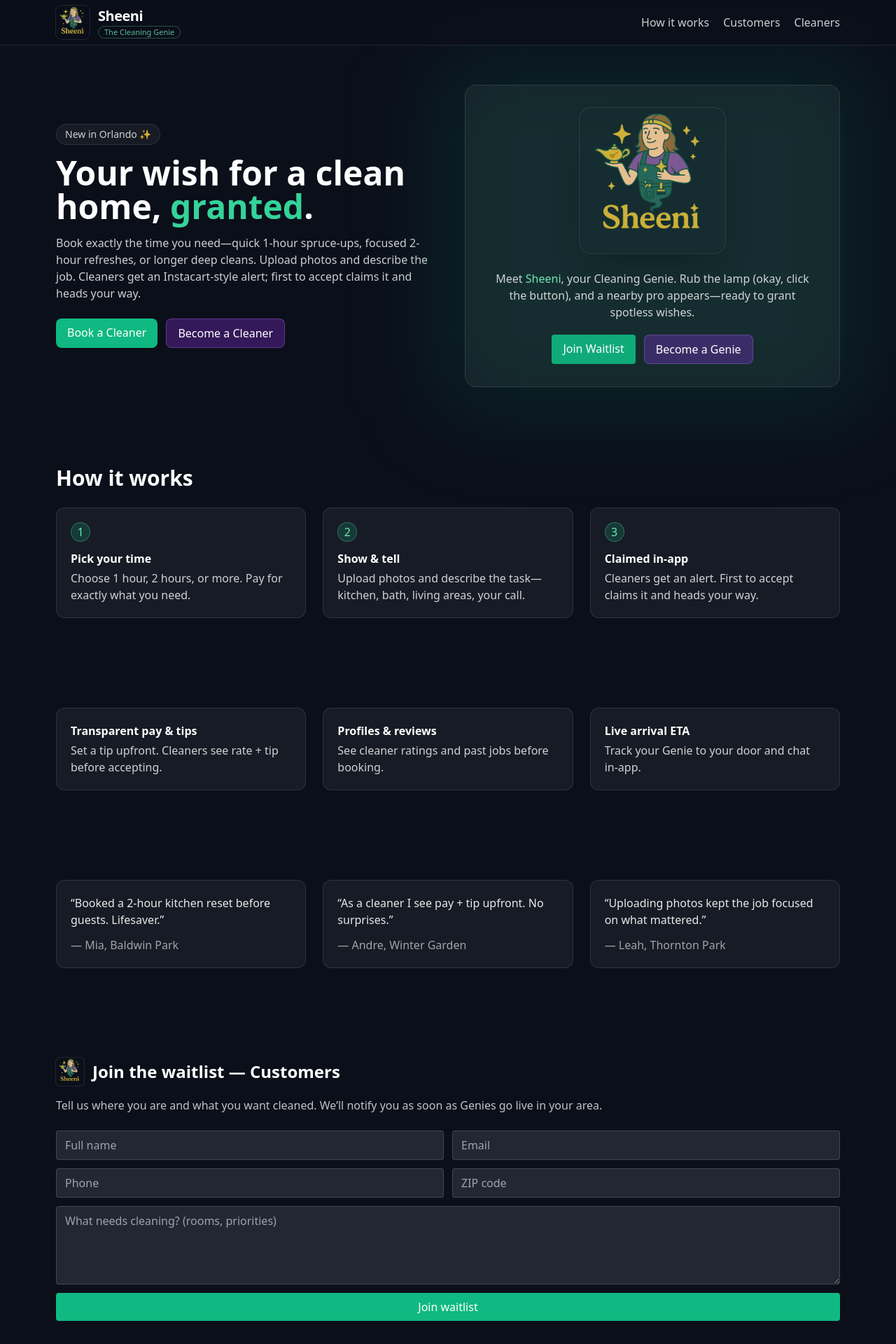
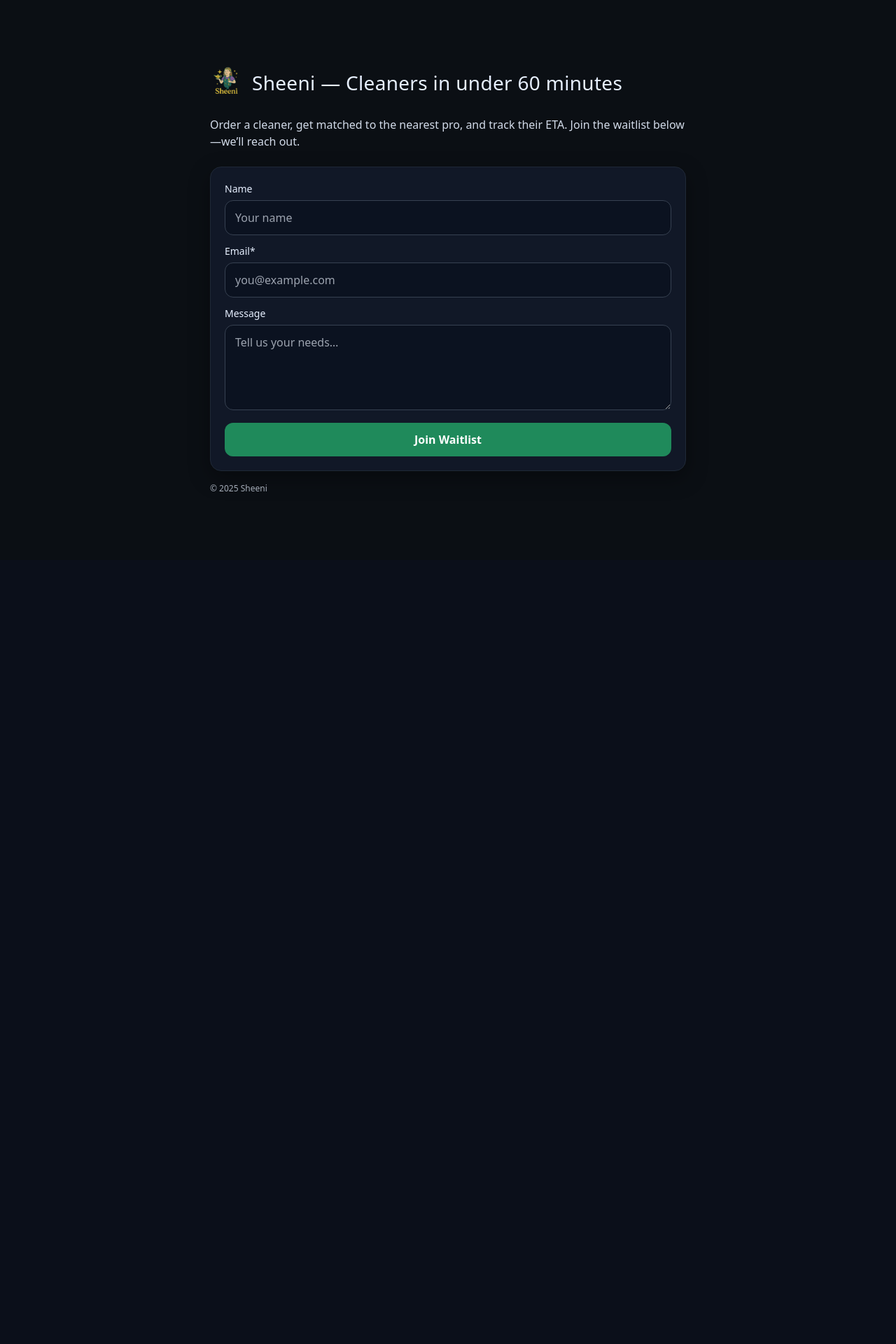
Before and after one commit to kurtmodrow/sheen-landing, a Next.js app: page / in a window 1280 px wide. Shown: the top 1920 px of the page at 70% size. After the commit the page ends 800 px from the top, so only its background shows below. Built offline with nearby package versions, Linux system fonts and the light colour scheme.

Commit message:
Update page.js

```diff
--- a/app/page.js
+++ b/app/page.js
@@ -1,306 +1,128 @@
 'use client';
 import { useState } from 'react';
 
-// ====== BRAND ======
-const LOGO_URL = '/logo.png'; // ensure /public/logo.png exists
+const LOGO_URL = '/logo.png'; // put your logo file at /public/logo.png
 
 export default function Page() {
+  const [form, setForm] = useState({ name: '', email: '', message: '' });
+  const [status, setStatus] = useState('idle'); // idle | loading | ok | error
+  const [error, setError] = useState('');
+
+  async function onSubmit(e) {
+    e.preventDefault();
+    setStatus('loading');
+    setError('');
+
+    try {
+      const res = await fetch('/api/lead', {
+        method: 'POST',
+        headers: { 'content-type': 'application/json' },
+        body: JSON.stringify(form),
+      });
+      const json = await res.json();
+      if (!res.ok) {
+        setStatus('error');
+        setError(json?.error ?? 'Failed to submit. Try again.');
+        return;
+        }
+      setStatus('ok');
+      setForm({ name: '', email: '', message: '' });
+    } catch (err) {
+      setStatus('error');
+      setError(err?.message ?? 'Network error.');
+    }
+  }
+
   return (
-    <main className="min-h-screen">
-      <Header/>
-      <Hero/>
-      <How/>
-      <Features/>
-      <Reviews/>
-      <CustomerSignup/>
-      <CleanerSignup/>
-      <Footer/>
+    <main style={{ minHeight: '100dvh', display: 'grid', placeItems: 'center', padding: 24, background: '#0b0f14', color: '#e7f0ff' }}>
+      <div style={{ width: '100%', maxWidth: 680 }}>
+        <header style={{ display: 'flex', alignItems: 'center', gap: 12, marginBottom: 24 }}>
+          <img src={LOGO_URL} alt="Sheeni" width={48} height={48} style={{ borderRadius: 12 }} />
+          <h1 style={{ margin: 0, fontSize: 28, letterSpacing: 0.3 }}>Sheeni — Cleaners in under 60 minutes</h1>
+        </header>
+
+        <p style={{ opacity: 0.9, marginBottom: 24 }}>
+          Order a cleaner, get matched to the nearest pro, and track their ETA. Join the waitlist below—we’ll reach out.
+        </p>
+
+        <form onSubmit={onSubmit} style={{
+          display: 'grid', gap: 12, background: '#111827', padding: 20, borderRadius: 16,
+          boxShadow: '0 10px 30px rgba(0,0,0,0.35)', border: '1px solid #1f2937'
+        }}>
+          <div>
+            <label style={{ display: 'block', fontSize: 14, marginBottom: 6 }}>Name</label>
+            <input
+              value={form.name}
+              onChange={(e) => setForm(f => ({ ...f, name: e.target.value }))}
+              placeholder="Your name"
+              style={inputStyle}
+            />
+          </div>
+
+          <div>
+            <label style={{ display: 'block', fontSize: 14, marginBottom: 6 }}>Email*</label>
+            <input
+              type="email"
+              required
+              value={form.email}
+              onChange={(e) => setForm(f => ({ ...f, email: e.target.value }))}
+              placeholder="you@example.com"
+              style={inputStyle}
+            />
+          </div>
+
+          <div>
+            <label style={{ display: 'block', fontSize: 14, marginBottom: 6 }}>Message</label>
+            <textarea
+              rows={4}
+              value={form.message}
+              onChange={(e) => setForm(f => ({ ...f, message: e.target.value }))}
+              placeholder="Tell us your needs…"
+              style={{ ...inputStyle, resize: 'vertical' }}
+            />
+          </div>
+
+          <button
+            disabled={status === 'loading'}
+            style={{
+              padding: '12px 16px',
+              borderRadius: 12,
+              background: status === 'loading' ? '#374151' : '#1f8a5b',
+              color: 'white',
+              border: 'none',
+              fontWeight: 600,
+              cursor: status === 'loading' ? 'not-allowed' : 'pointer'
+            }}
+          >
+            {status === 'loading' ? 'Sending…' : 'Join Waitlist'}
+          </button>
+
+          {status === 'ok' && (
+            <div style={{ padding: 12, borderRadius: 12, background: '#062e1f', border: '1px solid #14532d' }}>
+              Thanks! We’ll be in touch.
+            </div>
+          )}
+          {status === 'error' && (
+            <div style={{ padding: 12, borderRadius: 12, background: '#2b1111', border: '1px solid #7f1d1d' }}>
+              {error}
+            </div>
+          )}
+        </form>
+
+        <footer style={{ marginTop: 16, fontSize: 12, opacity: 0.7 }}>
+          © {new Date().getFullYear()} Sheeni
+        </footer>
+      </div>
     </main>
   );
 }
 
-function Header(){
-  return (
-    <header className="sticky top-0 z-50 backdrop-blur bg-night/70 border-b border-white/10">
-      <div className="mx-auto max-w-6xl px-4 h-16 flex items-center justify-between">
-        <a href="#" className="flex items-center gap-3">
-          <img src={LOGO_URL} className="h-12 w-12 rounded-lg shadow ring-1 ring-white/10" alt="Sheeni logo"/>
-          <div className="flex flex-col leading-tight">
-            <span className="font-semibold text-xl tracking-tight">Sheeni</span>
-            <span className="text-emerald-300/80 text-[11px] border border-emerald-300/30 rounded-full px-2 py-[1px] w-fit">
-              The Cleaning Genie
-            </span>
-          </div>
-        </a>
-        <nav className="hidden md:flex gap-5 text-white/80">
-          <a href="#how" className="hover:text-white">How it works</a>
-          <a href="#signup-customers" className="hover:text-white">Customers</a>
-          <a href="#signup-cleaners" className="hover:text-white">Cleaners</a>
-        </nav>
-      </div>
-    </header>
-  );
-}
-
-function Hero(){
-  return (
-    <section className="mx-auto max-w-6xl px-4 pt-14 pb-12 grid md:grid-cols-2 gap-12 items-center">
-      <div>
-        <div className="inline-flex items-center gap-2 rounded-full border border-white/10 bg-white/5 px-3 py-1 text-sm text-white/80">
-          New in Orlando ✨
-        </div>
-        <h1 className="mt-4 text-4xl md:text-5xl font-bold leading-tight">
-          Your wish for a clean home, <span className="text-emerald-400">granted</span>.
-        </h1>
-        <p className="mt-4 text-white/80">
-          Book exactly the time you need—quick 1-hour spruce-ups, focused 2-hour refreshes,
-          or longer deep cleans. Upload photos and describe the job. Cleaners get an Instacart-style alert;
-          first to accept claims it and heads your way.
-        </p>
-        <div className="mt-6 flex flex-wrap gap-3">
-          <a href="#signup-customers" className="bg-emerald-500 hover:bg-emerald-400 px-4 py-2 rounded-lg font-medium">Book a Cleaner</a>
-          <a href="#signup-cleaners" className="bg-purple-600/30 border border-purple-400/30 hover:bg-purple-600/40 px-4 py-2 rounded-lg font-medium">Become a Cleaner</a>
-        </div>
-      </div>
-
-      {/* BIG mascot showcase */}
-      <div className="relative">
-        <div className="absolute -inset-10 bg-emerald-600/15 blur-3xl rounded-3xl"></div>
-        <div className="relative rounded-2xl border border-white/10 bg-white/5 p-8 flex flex-col items-center">
-          <img
-            src={LOGO_URL}
-            alt="Sheeni mascot"
-            className="h-40 w-40 md:h-52 md:w-52 rounded-2xl shadow-2xl ring-1 ring-white/10"
-          />
-          <p className="mt-6 text-white/80 text-center max-w-md">
-            Meet <span className="text-emerald-300">Sheeni</span>, your Cleaning Genie. Rub the lamp (okay, click the button),
-            and a nearby pro appears—ready to grant spotless wishes.
-          </p>
-          <div className="mt-5 flex gap-3">
-            <a href="#signup-customers" className="px-4 py-2 bg-emerald-500/90 rounded">Join Waitlist</a>
-            <a href="#signup-cleaners" className="bg-purple-600/30 border border-purple-400/30 hover:bg-purple-600/40 px-4 py-2 rounded-lg font-medium">Become a Genie</a>
-          </div>
-        </div>
-      </div>
-    </section>
-  );
-}
-
-function How(){
-  return (
-    <section id="how" className="mx-auto max-w-6xl px-4 py-16">
-      <h2 className="text-3xl font-semibold">How it works</h2>
-      <div className="grid md:grid-cols-3 gap-6 mt-6">
-        <Step n={1} title="Pick your time" text="Choose 1 hour, 2 hours, or more. Pay for exactly what you need."/>
-        <Step n={2} title="Show & tell" text="Upload photos and describe the task—kitchen, bath, living areas, your call."/>
-        <Step n={3} title="Claimed in-app" text="Cleaners get an alert. First to accept claims it and heads your way."/>
-      </div>
-    </section>
-  );
-}
-
-function Step({n,title,text}){
-  return (
-    <div className="rounded-xl border border-white/10 bg-white/5 p-5">
-      <div className="inline-flex h-7 w-7 items-center justify-center rounded-full bg-emerald-500/20 border border-emerald-300/30 text-emerald-300">{n}</div>
-      <h3 className="mt-3 font-semibold">{title}</h3>
-      <p className="text-white/80 mt-1">{text}</p>
-    </div>
-  );
-}
-
-function Features(){
-  const items = [
-    ["Transparent pay & tips", "Set a tip upfront. Cleaners see rate + tip before accepting."],
-    ["Profiles & reviews", "See cleaner ratings and past jobs before booking."],
-    ["Live arrival ETA", "Track your Genie to your door and chat in-app."],
-  ];
-  return (
-    <section className="mx-auto max-w-6xl px-4 py-16 grid md:grid-cols-3 gap-6">
-      {items.map(([t,d],i)=>(
-        <div key={i} className="rounded-xl border border-white/10 bg-white/5 p-5">
-          <h3 className="font-semibold">{t}</h3>
-          <p className="text-white/80 mt-1">{d}</p>
-        </div>
-      ))}
-    </section>
-  );
-}
-
-function Reviews(){
-  const quotes=[
-    ["Booked a 2-hour kitchen reset before guests. Lifesaver.", "— Mia, Baldwin Park"],
-    ["As a cleaner I see pay + tip upfront. No surprises.", "— Andre, Winter Garden"],
-    ["Uploading photos kept the job focused on what mattered.", "— Leah, Thornton Park"],
-  ];
-  return (
-    <section className="mx-auto max-w-6xl px-4 py-16 grid md:grid-cols-3 gap-6">
-      {quotes.map(([q,a],i)=>(
-        <div key={i} className="rounded-xl border border-white/10 bg-white/5 p-5">
-          <p className="text-white/90">“{q}”</p>
-          <p className="text-white/60 mt-3">{a}</p>
-        </div>
-      ))}
-    </section>
-  );
-}
-
-/* ----------------------  CUSTOMER SIGNUP  ---------------------- */
-function CustomerSignup(){
-  return (
-    <section id="signup-customers" className="mx-auto max-w-6xl px-4 py-16">
-      <div className="flex items-center gap-3 mb-4">
-        <img src={LOGO_URL} alt="" className="h-10 w-10 rounded-md ring-1 ring-white/10"/>
-        <h3 className="text-2xl font-semibold">Join the waitlist — Customers</h3>
-      </div>
-      <p className="text-white/75 mb-6">
-        Tell us where you are and what you want cleaned. We’ll notify you as soon as Genies go live in your area.
-      </p>
-      <CustomerForm/>
-    </section>
-  );
-}
-
-function CustomerForm(){
-  const [sent, setSent] = useState(false);
-  const [loading, setLoading] = useState(false);
-  const [formKey, setFormKey] = useState(0);
-
-  async function submit(e){
-    e.preventDefault();
-    setLoading(true); setSent(false);
-    try {
-      const fd = new FormData(e.currentTarget);
-      const payload = Object.fromEntries(fd.entries());
-
-      const r = await fetch('/api/waitlist/customer', {
-        method:'POST',
-        headers:{'Content-Type':'application/json'},
-        body: JSON.stringify(payload)
-      });
-
-      const j = await r.json().catch(()=>({}));
-      if (!r.ok) throw new Error(j?.message || j?.error || `HTTP ${r.status}`);
-
-      e.currentTarget.reset();
-      setFormKey(k => k + 1);
-      setSent(true);
-    } catch (err) {
-      alert('Submission failed: ' + (err.message || 'network error'));
-    } finally {
-      setLoading(false);
-    }
-  }
-
-  return (
-    <form
-      key={formKey}
-      onSubmit={submit}
-      autoComplete="off"
-      className="grid md:grid-cols-2 gap-3"
-    >
-      <input name="name" required placeholder="Full name" autoComplete="off"
-             className="bg-white/10 border border-white/15 rounded px-3 py-2" />
-      <input type="email" name="email" required placeholder="Email" autoComplete="off"
-             className="bg-white/10 border border-white/15 rounded px-3 py-2" />
-      <input name="phone" placeholder="Phone" autoComplete="off"
-             className="bg-white/10 border border-white/15 rounded px-3 py-2" />
-      <input name="zip" placeholder="ZIP code" autoComplete="off"
-             className="bg-white/10 border border-white/15 rounded px-3 py-2" />
-      <textarea name="notes" placeholder="What needs cleaning? (rooms, priorities)"
-                className="md:col-span-2 bg-white/10 border border-white/15 rounded px-3 py-2 h-28"></textarea>
-      <button type="submit" disabled={loading}
-              className="bg-emerald-500 hover:bg-emerald-400 rounded px-4 py-2 font-medium md:col-span-2">
-        {loading ? 'Submitting…' : 'Join waitlist'}
-      </button>
-      {sent && <p className="text-emerald-300 md:col-span-2">Wish received! ✨</p>}
-    </form>
-  );
-}
-
-/* ----------------------  CLEANER SIGNUP  ---------------------- */
-function CleanerSignup(){
-  return (
-    <section id="signup-cleaners" className="mx-auto max-w-6xl px-4 py-16">
-      <div className="flex items-center gap-3 mb-4">
-        <img src={LOGO_URL} alt="" className="h-10 w-10 rounded-md ring-1 ring-white/10"/>
-        <h3 className="text-2xl font-semibold">Apply to clean — Become a Genie</h3>
-      </div>
-      <p className="text-white/75 mb-6">
-        Flexible jobs near you. See pay + tip before accepting. Get notified first; claim jobs Instacart-style.
-      </p>
-      <CleanerForm/>
-    </section>
-  );
-}
-
-function CleanerForm(){
-  const [sent, setSent] = useState(false);
-  const [loading, setLoading] = useState(false);
-  const [formKey, setFormKey] = useState(0);
-
-  async function submit(e){
-    e.preventDefault();
-    setLoading(true); setSent(false);
-    try {
-      const fd = new FormData(e.currentTarget);
-      const payload = Object.fromEntries(fd.entries());
-
-      const r = await fetch('/api/waitlist/cleaner', {
-        method:'POST',
-        headers:{'Content-Type':'application/json'},
-        body: JSON.stringify(payload)
-      });
-
-      const j = await r.json().catch(()=>({}));
-      if (!r.ok) throw new Error(j?.message || j?.error || `HTTP ${r.status}`);
-
-      e.currentTarget.reset();
-      setFormKey(k => k + 1);
-      setSent(true);
-    } catch (err) {
-      alert('Submission failed: ' + (err.message || 'network error'));
-    } finally {
-      setLoading(false);
-    }
-  }
-
-  return (
-    <form
-      key={formKey}
-      onSubmit={submit}
-      autoComplete="off"
-      className="grid md:grid-cols-2 gap-3"
-    >
-      <input name="name" required placeholder="Full name" autoComplete="off"
-             className="bg-white/10 border border-white/15 rounded px-3 py-2" />
-      <input type="email" name="email" required placeholder="Email" autoComplete="off"
-             className="bg-white/10 border border-white/15 rounded px-3 py-2" />
-      <input name="phone" placeholder="Phone" autoComplete="off"
-             className="bg-white/10 border border-white/15 rounded px-3 py-2" />
-      <input name="service_area" placeholder="Service area (ZIPs or neighborhoods)" autoComplete="off"
-             className="bg-white/10 border border-white/15 rounded px-3 py-2" />
-      <textarea name="experience" placeholder="Experience (years, specialties)"
-                className="md:col-span-2 bg-white/10 border border-white/15 rounded px-3 py-2 h-28"></textarea>
-      <button type="submit" disabled={loading}
-              className="bg-purple-500 hover:bg-purple-400 rounded px-4 py-2 font-medium md:col-span-2">
-        {loading ? 'Submitting…' : 'Apply as a cleaner'}
-      </button>
-      {sent && <p className="text-emerald-300 md:col-span-2">Wish received! ✨</p>}
-    </form>
-  );
-}
-
-function Footer(){
-  return (
-    <footer className="border-t border-white/10 mt-10">
-      <div className="mx-auto max-w-6xl px-4 py-10 flex items-center justify-between">
-        <div className="flex items-center gap-3">
-          <img src={LOGO_URL} className="h-10 w-10 rounded-md shadow" alt="Sheeni logo"/>
-          <span className="font-semibold">Sheeni</span>
-        </div>
-        <div className="text-white/60">© {new Date().getFullYear()} Sheeni</div>
-      </div>
-    </footer>
-  );
-}
+const inputStyle = {
+  width: '100%',
+  padding: '12px 14px',
+  borderRadius: 12,
+  border: '1px solid #374151',
+  background: '#0b1220',
+  color: '#e5e7eb',
+  outline: 'none',
+};
```
